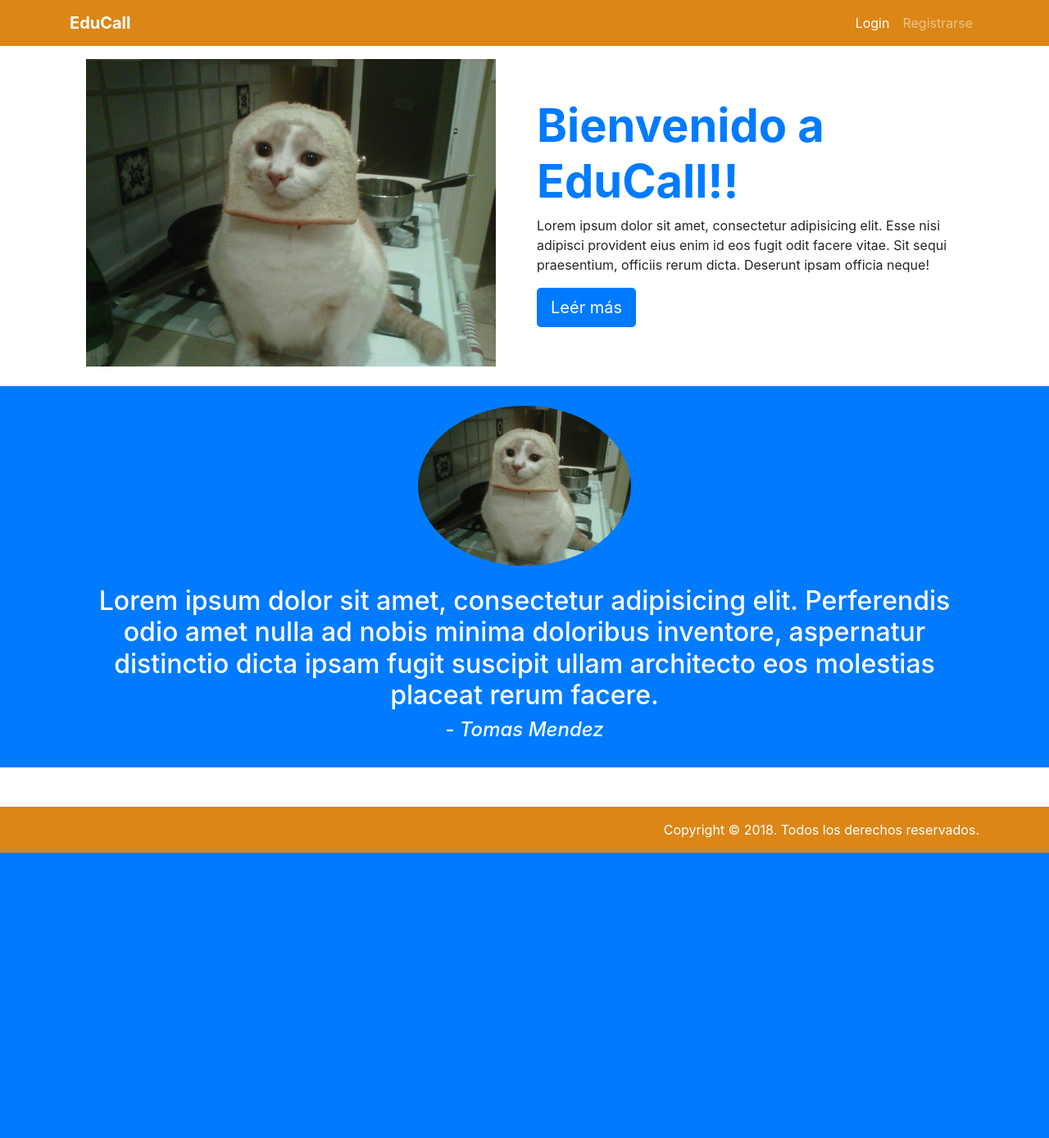
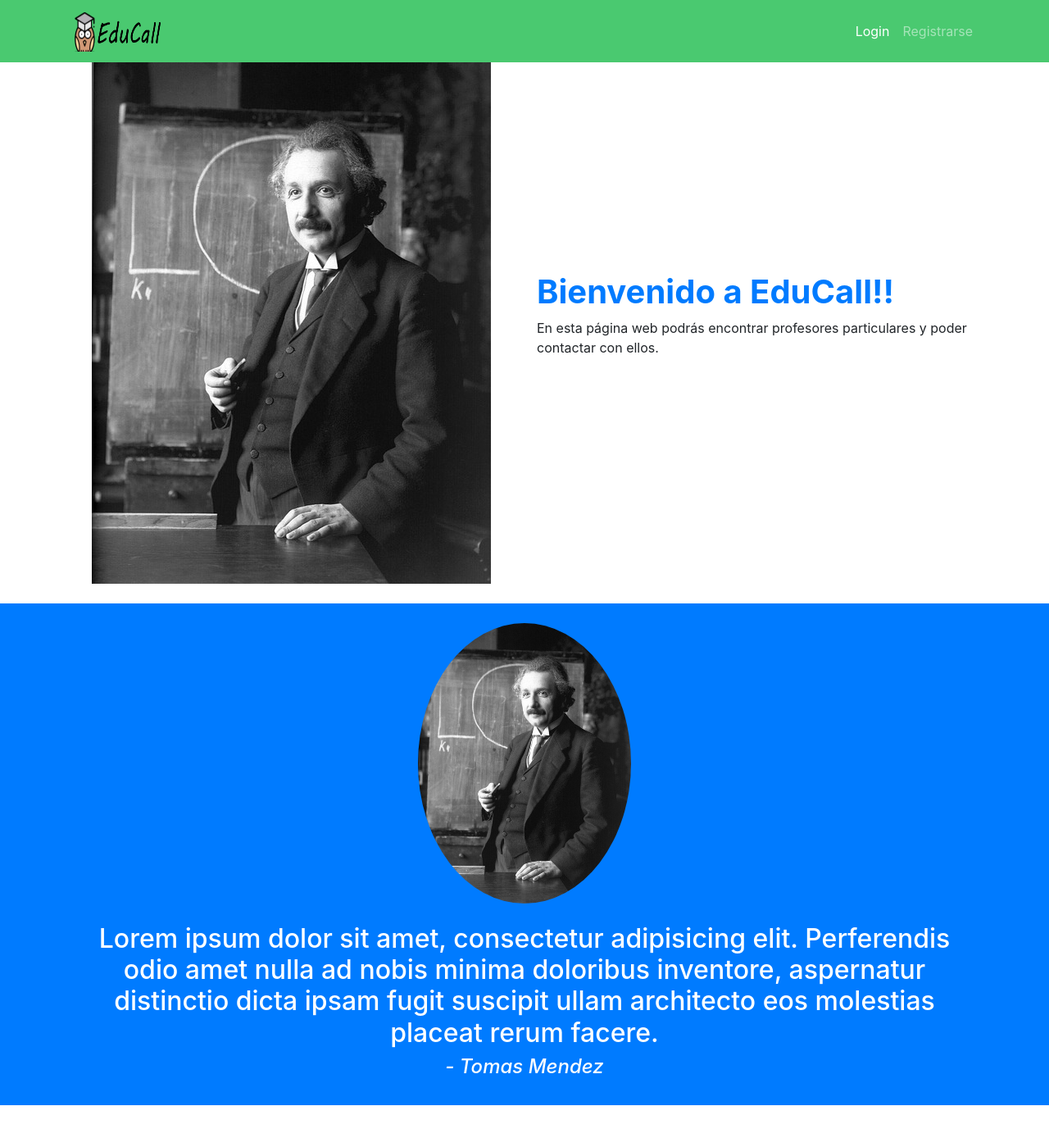
Before and after one commit to LuisBrandon/EduCall, a PHP site: page / in a window 1280 px wide. Shown: the top 1388 px of the page at 82% size. Before the commit the page ends 1040 px from the top, so only its background shows below. Run offline with PHP 8.4, Linux system fonts and the light colour scheme.

Commit message:
Add files via upload

```diff
--- a/css/estilos.css
+++ b/css/estilos.css
@@ -1,11 +1,15 @@
 #BarraNav{
-    background-color: rgb(219, 134, 23) !important;
+    background-color: rgb(74, 201, 112) !important;
 }
 
 #FooterPagina{
     background-color: rgb(219, 134, 23) !important;
 }
 
+/* .imagenNav{
+    mix-blend-mode: multiply;
+
+} */
 
 /* Colores:
 Background color de la barra de navegación: rgb(219, 134, 23)
--- a/index.html
+++ b/index.html
@@ -5,14 +5,12 @@
     <meta charset="UTF-8">
     <meta name="viewport" content="width=device-width, initial-scale=1.0">
     <meta http-equiv="X-UA-Compatible" content="ie=edge">
+    <link rel="icon" href="img/logo.png">
     <title>EduCall</title>
     <link rel="stylesheet" href="https://stackpath.bootstrapcdn.com/bootstrap/4.1.3/css/bootstrap.min.css"
         integrity="sha384-MCw98/SFnGE8fJT3GXwEOngsV7Zt27NXFoaoApmYm81iuXoPkFOJwJ8ERdknLPMO" crossorigin="anonymous">
     <link rel="stylesheet" href="css/estilos.css">
     <script>
-
-  //var provincias= ['Álava', 'Albacete','Alicante','Almería', 'Asturias','Ávila','Badajoz','Barcelona','Burgos','Cáceres','Cádiz','Cantabria','Castellón','Ciudad Real','Córdoba','La Coruña','Cuenca','Gerona','Granada','Guadalajara','Guipúzcoa','Huelva','Huesca','Islas Baleares','Jaén','León','Lérida','Lugo','Madrid','Málaga','Murcia','Navarra','Orense','Palencia','Las Palmas','Pontevedra','La Rioja','Salamanca','Segovia','Sevilla','Soria','Tarragona','Santa Cruz de Tenerife','Teruel','Toledo','Valencia','Valladolid','Vizcaya','Zamora','Zaragoza'];
-
 
     </script>
 </head>
@@ -22,7 +20,8 @@
         <nav class="navbar navbar-dark bg-dark navbar-expand-md fixed-top" id="BarraNav">
             <div class="container">
                 <a href="#" class="navbar-brand">
-                    <strong> EduCall</strong>
+                    <img src="img/pruebalogo1.png" alt="logotipo con nombre" width="124px" height="50px" class="imagenNav">
+
                 </a>
 
                 <button type="button" class="navbar-toggler" data-toggle="collapse" data-target="#menu-principal"
@@ -44,15 +43,14 @@
         <div class="container">
             <div class="row">
                 <div class="col-12 col-md-6 text-center">
-                    <img src="img/random.jpeg" alt="Soy el  desarrolador" class="img-fluid mb-4 mb-md-0">
+                    <img src="img/profe.jpg" alt="Soy el  desarrolador" class="img-fluid mb-4 mb-md-0">
                 </div>
                 <div class="col-12 col-md-6 text-center text-md-left align-self-md-center ">
-                    <h1 class="display-4 font-weight-bold text-primary">Bienvenido a EduCall!!</h1>
-                    <p>Lorem ipsum dolor sit amet, consectetur adipisicing elit. Esse nisi adipisci provident eius enim
-                        id eos
-                        fugit odit facere vitae. Sit sequi praesentium, officiis rerum dicta. Deserunt ipsam officia
-                        neque!</p>
-                    <a href="#" class="btn btn-primary btn-lg">Leér más</a>
+                    <h1 class="display-6 font-weight-bold text-primary">Bienvenido a EduCall!!</h1>
+                    <p>En esta página web podrás encontrar profesores particulares y poder contactar con ellos.
+
+
+                    </p>
                 </div>
             </div>
         </div>
@@ -64,7 +62,7 @@
         <div class="container">
             <div class="row">
                 <div class="col-12">
-                    <img src="img/random.jpeg" width="260" height="auto" alt="Avatar de Tomas Mendez"
+                    <img src="img/profe.jpg" width="260" height="auto" alt="Avatar de Tomas Mendez"
                         class="img-fluid rounded-circle mb-4">
                     <p class="h2">Lorem ipsum dolor sit amet, consectetur adipisicing elit. Perferendis odio amet nulla
                         ad nobis
```
Also changed, not shown: js/buscador.js (added, +40 -0 lines), js/funcionesAsignaturas.js (+19 -7 lines), pruebas.html (+8 -50 lines), img/logo.png (added), img/logo1.png (added), img/logo2.png (added), img/owl.png (added), img/pruebalogo.png (added), img/pruebalogo0.png (added), img/pruebalogo1.png (added).
